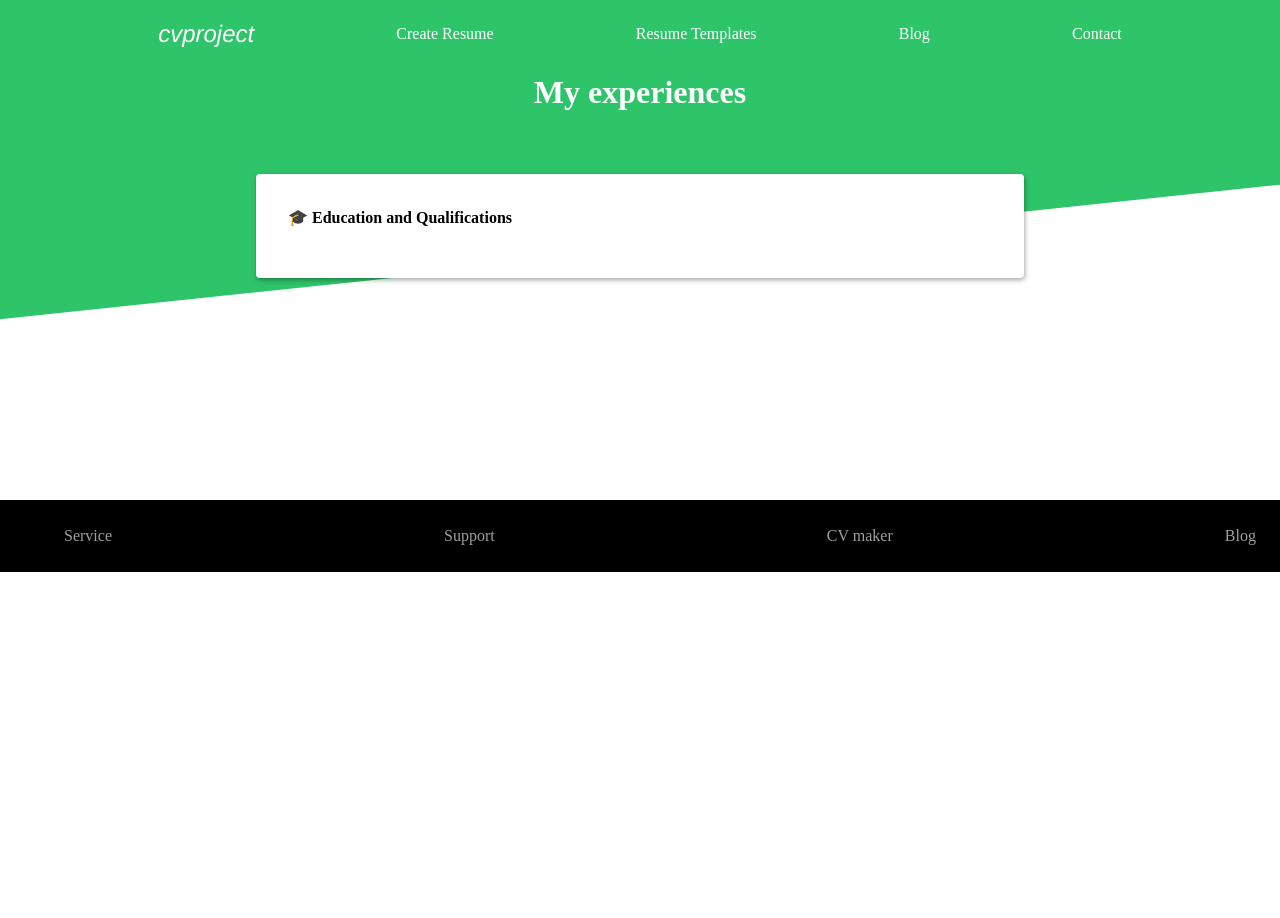
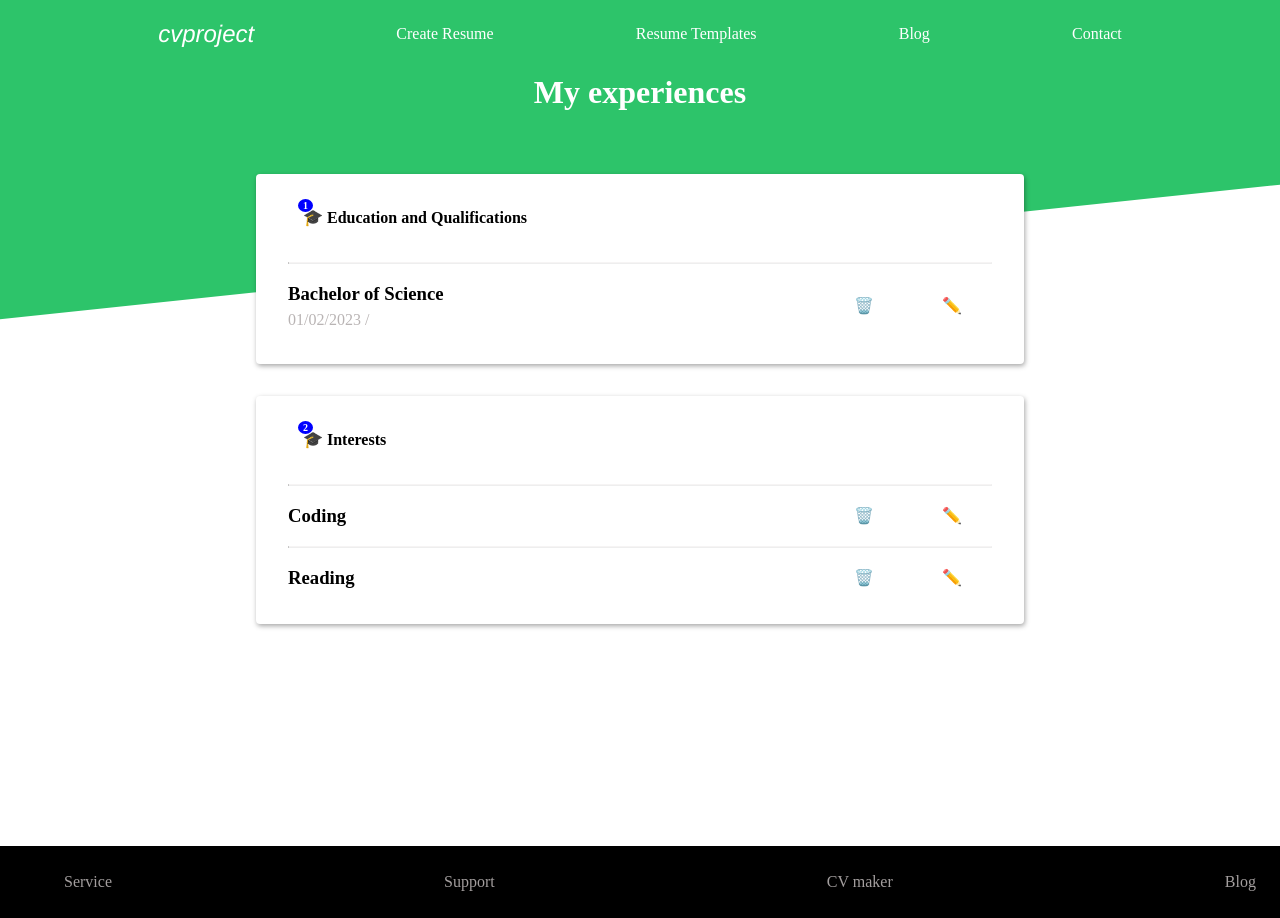
Before and after one commit to chucoyos/cv-project, a React (Create React App) app: page /cv-project/experiences in a window 1280 px wide. Before the commit the page ends 800 px from the top, so only its background shows below. Built offline with nearby package versions, Linux system fonts and the light colour scheme.

Commit message:
First step refactor experiencesCard

```diff
--- a/src/RouteSwitch.js
+++ b/src/RouteSwitch.js
@@ -22,7 +22,10 @@ const RouteSwitch = () => {
 
 
   const [education, setEducation] = useState([
-    // {degree: 'Bachelor of Science', startDate: '01/02/2023', id: uniqid()}
+    {degree: 'Bachelor of Science', startDate: '01/02/2023', id: uniqid()}
+  ])
+  const [interests, setInterests] = useState([
+    {interest: 'Coding', id: uniqid()}, {interest: 'Reading', id: uniqid()}
   ])
 
   const [degree, setDegree] = useState('')
@@ -119,6 +122,8 @@ const RouteSwitch = () => {
                 setStartDate={setStartDate}
                 setEndDate={setEndDate}
                 setDescription={setDescription}
+                interests={interests}
+                setInterests={setInterests}
                 />}
               />
       </Routes>
--- a/src/components/ExperienceCard.js
+++ b/src/components/ExperienceCard.js
@@ -1,5 +1,11 @@
 import styles from './Experiences.module.css'
 const ExperienceCard = (props) => {
+
+  const toggleForm = () => {
+    const educationDiv = document.getElementById('educationForm')
+    const toggleForm = educationDiv.style.display === 'block' ? 'none' : 'block'
+    educationDiv.style.display = toggleForm
+  }
 
   const toggleCard = () => {
     const toggleDiv = document.getElementById('cardBody')
@@ -15,6 +21,98 @@ const ExperienceCard = (props) => {
             🎓️ {props.cardTitle}
           </h3>
         </div>
+
+        {/* Start experiences list */}
+        <div className={styles.educationList}
+              id='education'
+              style={{display: 'block'}}
+        >
+          <ul>
+            {props.list}
+          </ul>
+        </div>
+
+        {/* End experience list */}
+        {/* Start Card body */}
+        <div id='cardBody' className={styles.cardBody}>
+        <div className={styles.dropDown} id='educationForm'>
+          <hr />
+
+          <form onSubmit={props.onEducationSubmit}>
+            <div className={styles.inputDuo}>
+              <div className={styles.inputGroup}>
+                <label>Degree</label>
+                <input type='text'
+                       name='degree'
+                       placeholder='e.g. Bachelor of Science'
+                       value={props.degree}
+                       onChange={props.handleDegree}
+                       required
+                />
+              </div>
+              <div className={styles.inputGroup}>
+                <label>City/Town</label>
+                <input type='text'
+                       placeholder='e.g. San Francisco'
+                       value={props.city}
+                       onChange={props.handleCity}
+                       required
+                      />
+              </div>
+            </div>
+            <div className={styles.inputGroup}>
+                <label>School</label>
+                <input type='text'
+                       placeholder='e.g. New York University'
+                       value={props.school}
+                       onChange={props.handleSchool}
+                       required
+                />
+            </div>
+            <div className={styles.inputDuo}>
+              <div className={styles.inputGroup}>
+                <label>Start Date</label>
+                <input type='date'
+                       value={props.startDate}
+                       onChange={props.handleStartDate}
+                       required
+                />
+              </div>
+              <div className={styles.inputGroup}>
+                <label>End Date</label>
+                <input type='date'
+                      value={props.endDate}
+                      onChange={props.handleEndDate}
+                      required
+              />
+              </div>
+            </div>
+            <div className={styles.inputGroup}>
+              <label>Description</label>
+              <textarea
+                value={props.description}
+                onChange={props.handleDescription}
+              />
+            </div>
+            <div className={styles.btnGroup}>
+              <button className={styles.first} type='button' onClick={() => {
+                props.setDegree('')
+                props.setCity('')
+                props.setSchool('')
+                props.setStartDate('')
+                props.setEndDate('')
+                props.setDescription('')
+                toggleForm()
+              }}>🗑️ Delete</button>
+              <button type='submit'>💾️ Save</button>
+            </div>
+          </form>
+        </div>  {/* end div id= educationForm */}
+        <button className={styles.add} onClick={toggleForm}><span>+</span>Add another {props.experienceName}</button>
+        </div>
+
+        {/* End Card body */}
+
         {props.children}
     </div>
   )
--- a/src/components/Experiences.js
+++ b/src/components/Experiences.js
@@ -2,23 +2,8 @@ import styles from './Experiences.module.css'
 import ExperienceCard from './ExperienceCard'
 
 const Experiences = (props) => {
-  const toggleForm = () => {
-    const educationDiv = document.getElementById('educationForm')
-    const toggleForm = educationDiv.style.display === 'block' ? 'none' : 'block'
-    educationDiv.style.display = toggleForm
-  }
 
-  return(
-    <div className='App'>
-      <ExperienceCard
-        count={props.education.length}
-        cardTitle={'Education and Qualifications'}
-        >
-        <div className={styles.educationList}
-              id='education'
-              style={{display: 'block'}}>
-          <ul>
-            {
+  const educationList =
     props.education.map((edu) =>
     <li key={edu.id}>
      <hr />
@@ -29,95 +14,75 @@ const Experiences = (props) => {
        </div>
        <div className={styles.editList}>
          <button onClick={() =>{props.onEducationDelete(edu.id)}}>🗑️</button>
-                  <button onClick={() => {props.onEducationEdit(edu.id); toggleForm()}}>✏️</button>
+         <button onClick={() => {props.onEducationEdit(edu.id); props.toggleForm()}}>✏️</button>
        </div>
      </div>
     </li>
     )
-            }
-          </ul>
 
-          {/* dropDown start here */}
-        <div id='cardBody' className={styles.cardBody}>
-        <div className={styles.dropDown} id='educationForm'>
+    const interestsList = props.interests.map((interest) =>
+    <li key={interest.id}>
       <hr />
-
-          <form onSubmit={props.onEducationSubmit}>
       <div className={styles.inputDuo}>
         <div className={styles.inputGroup}>
-                <label>Degree</label>
-                <input type='text'
-                       name='degree'
-                       placeholder='e.g. Bachelor of Science'
-                       value={props.degree}
-                       onChange={props.handleDegree}
-                       required
-                />
+          <h3>{interest.interest}</h3>
         </div>
-              <div className={styles.inputGroup}>
-                <label>City/Town</label>
-                <input type='text'
-                       placeholder='e.g. San Francisco'
-                       value={props.city}
-                       onChange={props.handleCity}
-                       required
-                      />
+        <div className={styles.editList}>
+          <button onClick={() =>{props.onInterestDelete(interest.id)}}>🗑️</button>
+          <button onClick={() => {props.onInterestEdit(interest.id); props.toggleForm()}}>✏️</button>
         </div>
       </div>
-            <div className={styles.inputGroup}>
-                <label>School</label>
-                <input type='text'
-                       placeholder='e.g. New York University'
-                       value={props.school}
-                       onChange={props.handleSchool}
-                       required
-                />
-            </div>
-            <div className={styles.inputDuo}>
-              <div className={styles.inputGroup}>
-                <label>Start Date</label>
-                <input type='date'
-                       value={props.startDate}
-                       onChange={props.handleStartDate}
-                       required
-                />
-              </div>
-              <div className={styles.inputGroup}>
-                <label>End Date</label>
-                <input type='date'
-                      value={props.endDate}
-                      onChange={props.handleEndDate}
-                      required
-              />
-              </div>
-            </div>
-            <div className={styles.inputGroup}>
-              <label>Description</label>
-              <textarea
-                value={props.description}
-                onChange={props.handleDescription}
-              />
-            </div>
-            <div className={styles.btnGroup}>
-              <button className={styles.first} type='button' onClick={() => {
-                props.setDegree('')
-                props.setCity('')
-                props.setSchool('')
-                props.setStartDate('')
-                props.setEndDate('')
-                props.setDescription('')
-                toggleForm()
-              }}>🗑️ Delete</button>
-              <button type='submit'>💾️ Save</button>
-            </div>
-          </form>
-        </div>  {/* end div id= educationForm */}
-        <button className={styles.add} onClick={toggleForm}><span>+</span>Add another education</button>
-        </div>
-        {/* end dropDown div here */}
+    </li>
+    )
+
+  return(
+    <div className='App'>
+      {/* Education card */}
+      <ExperienceCard
+        cardTitle='Education and Qualifications'
+        education={props.education}
+        onEducationSubmit={props.onEducationSubmit}
+        onEducationDelete={props.onEducationDelete}
+        degree={props.degree}
+        setDegree={props.setDegree}
+        handleDegree={props.handleDegree}
+        city={props.city}
+        setCity={props.setCity}
+        handleCity={props.handleCity}
+        school={props.school}
+        setSchool={props.setSchool}
+        handleSchool={props.handleSchool}
+        startDate={props.startDate}
+        setStartDate={props.setStartDate}
+        handleStartDate={props.handleStartDate}
+        endDate={props.endDate}
+        setEndDate={props.setEndDate}
+        handleEndDate={props.handleEndDate}
+        onEducationEdit={props.onEducationEdit}
+        description={props.description}
+        setDescription={props.setDescription}
+        handleDescription={props.handleDescription}
+        count={props.education.length}
+        list={educationList}
+        experienceName='education'
+        toggleForm={props.toggleForm}
+        toggleCard={props.toggleCard}
+      >
 
 
-        </div>
+
+
+      </ExperienceCard>
+
+      {/* ==========Interests Card ============ */}
+      <ExperienceCard
+        cardTitle='Interests'
+        interests={props.interests}
+        education={props.education}
+        count={props.interests.length}
+        list={interestsList}
+
+      >
 
       </ExperienceCard>
     </div>
```
Lines whose indentation alone changed are shown as unchanged.
